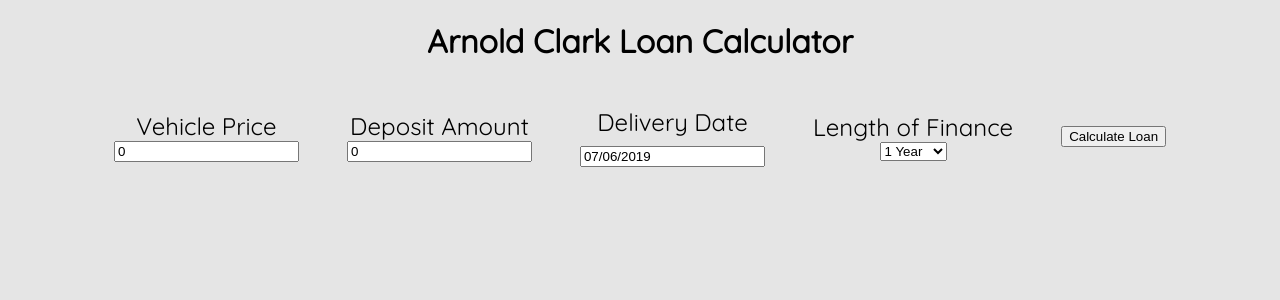
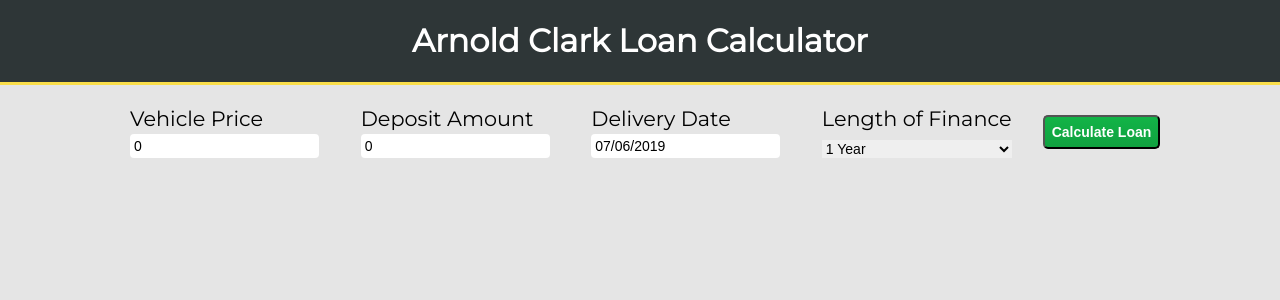
Before and after one commit to grford15/carLoanSystem, a React (Create React App) app: page / in a window 1280 px wide. Shown: the top 300 px of the page. Built offline with nearby package versions, Linux system fonts and the light colour scheme; no server answers.

Commit message:
styling changes

```diff
--- a/public/index.html
+++ b/public/index.html
@@ -4,7 +4,7 @@
 <head>
   <meta charset="utf-8" />
   <link rel="shortcut icon" href="%PUBLIC_URL%/favicon.ico" />
-  <link href="https://fonts.googleapis.com/css?family=Inconsolata|Quicksand&display=swap" rel="stylesheet">
+  <link href="https://fonts.googleapis.com/css?family=Inconsolata|Quicksand|Montserrat&display=swap" rel="stylesheet">
   <meta name="viewport" content="width=device-width, initial-scale=1" />
   <meta name="theme-color" content="#000000" />
   <!--
--- a/src/App.css
+++ b/src/App.css
@@ -2,6 +2,14 @@
   display: flex;
   flex-direction: column;
   align-items: center;
+}
+
+header {
+  background-color: #2E3637;
+  color: #FFFFFF;
+  width: 100%;
+  border-bottom: 3px solid #FADE4B;
+  text-align: center;
 }
 
 #loan-view {
@@ -14,17 +22,45 @@
 
 .form {
   display: flex;
-  font-size: 1.5em
+  font-size: 1.3em
 }
 
 .form-element {
   margin: 1em;
   display: flex;
   flex-direction: column;
-  align-items: center;
-  justify-content: center;
+  justify-content: space-between;
+
+}
+
+.form-element input {
+  padding: 4px;
+  border-style: none;
+  border-radius: 4px;
+  font-size: 14px;
+}
+
+.form-element select {
+  font-size: 14px;
+  border-style: none;
 }
 
 ul {
   font-size: 1.5em;
 }
+
+.loan-btn {
+  background: linear-gradient(to bottom, #12b447, #10a140);
+  color: #FFFFFF;
+  padding: 0.5em;
+  font-size: 14px;
+  border-radius: 5px;
+  font-weight: bold;
+}
+
+#form-btn {
+  display: flex;
+  align-items: center;
+  justify-items: center;
+  padding: 0.5em;
+}
--- a/src/App.jsx
+++ b/src/App.jsx
@@ -18,11 +18,9 @@
       searchResults: []
     };
 
-    this.handleVehicleChange = this.handleVehicleChange.bind(this);
-    this.handleDepositChange = this.handleDepositChange.bind(this);
     this.handleDateChange = this.handleDateChange.bind(this);
-    this.handleFinanceChange = this.handleFinanceChange.bind(this);
     this.handleSubmit = this.handleSubmit.bind(this);
+    this.handleChange = this.handleChange.bind(this);
   }
 
   componentDidMount() {
@@ -35,15 +33,9 @@
     );
   }
 
-  handleVehicleChange(e) {
+  handleChange(e) {
     this.setState({
-      vehiclePrice: parseInt(e.target.value)
-    });
-  }
-
-  handleDepositChange(e) {
-    this.setState({
-      deposit: parseInt(e.target.value)
+      [e.target.name]: parseInt(e.target.value)
     });
   }
 
@@ -53,17 +45,11 @@
     });
   }
 
-  handleFinanceChange(e) {
-    this.setState({
-      financeOption: parseInt(e.target.value)
-    });
-  }
-
   handleSubmit(e) {
     e.preventDefault();
-    this.setState(prevState => ({
+    this.setState({
       submitted: true
-    }));
+    });
   }
 
   render() {
@@ -88,7 +74,8 @@
               type="text"
               pattern="[0-9]*"
               value={vehiclePrice}
-              onChange={this.handleVehicleChange}
+              onChange={this.handleChange}
+              name="vehiclePrice"
             />
           </div>
           <div className="form-element">
@@ -97,7 +84,8 @@
               type="text"
               pattern="[0-9]*"
               value={deposit}
-              onChange={this.handleDepositChange}
+              onChange={this.handleChange}
+              name="deposit"
             />
           </div>
           <div className="form-element">
@@ -110,14 +98,20 @@
           </div>
           <div className="form-element">
             <label>Length of Finance</label>
-            <select value={financeOption} onChange={this.handleFinanceChange}>
+            <select
+              value={financeOption}
+              onChange={this.handleChange}
+              name="financeOption"
+            >
               <option value="1">1 Year</option>
               <option value="2">2 Years</option>
               <option value="3">3 Years</option>
             </select>
           </div>
-          <div className="form-element">
-            <button type="submit">Calculate Loan</button>
+          <div id="form-btn">
+            <button type="submit" className="loan-btn">
+              Calculate Loan
+            </button>
           </div>
         </form>
         {this.state.submitted && (
@@ -128,7 +122,12 @@
               deliveryDate={deliveryDate}
               financeOption={financeOption}
             />
-            <CarView searchResults={searchResults} />
+            <CarView
+              searchResults={searchResults}
+              vehiclePrice={vehiclePrice}
+              deposit={deposit}
+              financeOption={financeOption}
+            />
           </div>
         )}
       </div>
--- a/src/components/CarView.jsx
+++ b/src/components/CarView.jsx
@@ -1,24 +1,34 @@
 import React from "react";
 
 const CarView = props => {
+  const myMonthlyPayment =
+    (props.vehiclePrice - props.deposit) / (props.financeOption * 12);
+
+  console.log(props.searchResults.length);
+
+  const carsAvailable = props.searchResults.filter(car =>
+    car.salesInfo.pricing.hasOwnProperty("monthlyPayment")
+  );
+
+  console.log(myMonthlyPayment);
+
   return (
     <div id="car-view">
-      <table>
-        <tbody>
-          {props.searchResults.map((car, index) => {
-            return (
-              <tr key={index}>
-                <th>Car Make & Model</th>
-                <td>
-                  {car.make} {car.model}
-                </td>
-                <th>Car Price</th>
-                <td>{car.salesInfo.pricing.cashPrice}</td>
-              </tr>
-            );
-          })}
-        </tbody>
-      </table>
+      {carsAvailable
+        .filter(i => i.salesInfo.pricing.monthlyPayment < myMonthlyPayment)
+        .map((car, index) => {
+          return (
+            <div className="car-card" key={index}>
+              <h1>{car.title.name}</h1>
+              <h3>{car.title.variant}</h3>
+              <p>{car.branch.name}</p>
+              <ul>
+                <li>£{car.salesInfo.pricing.cashPrice} Cash Price</li>
+                <li>£{car.salesInfo.pricing.monthlyPayment} per month</li>
+              </ul>
+            </div>
+          );
+        })}
     </div>
   );
 };
--- a/src/index.css
+++ b/src/index.css
@@ -1,6 +1,6 @@
 body {
   margin: 0;
-  font-family: 'Quicksand', sans-serif;
+  font-family: 'Montserrat', sans-serif;
   -webkit-font-smoothing: antialiased;
   -moz-osx-font-smoothing: grayscale;
   background-color: #e5e5e5;
```
